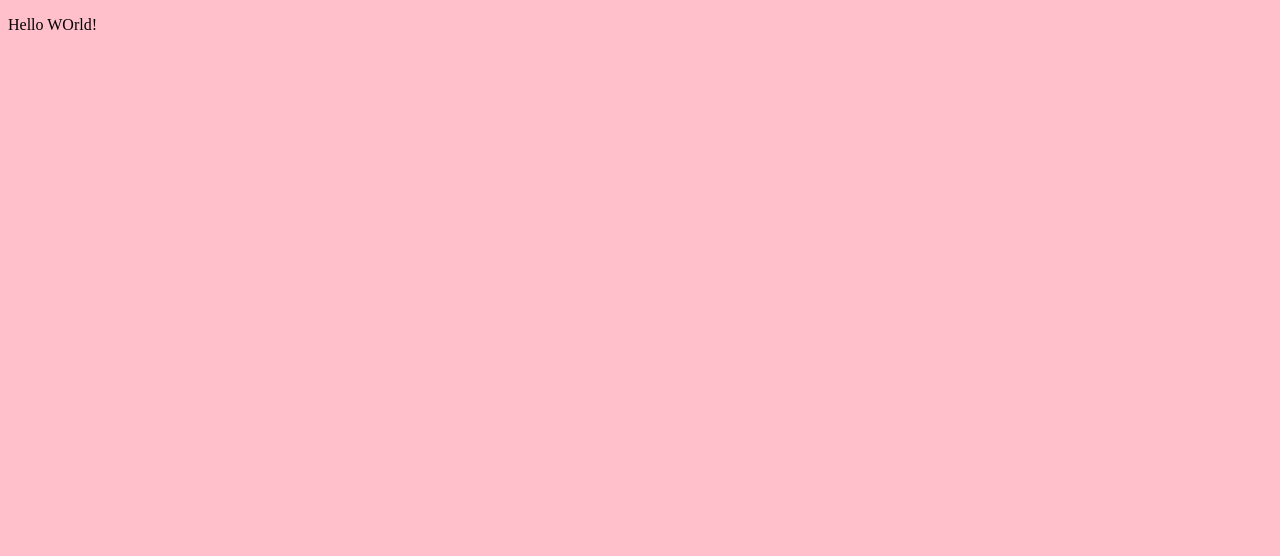
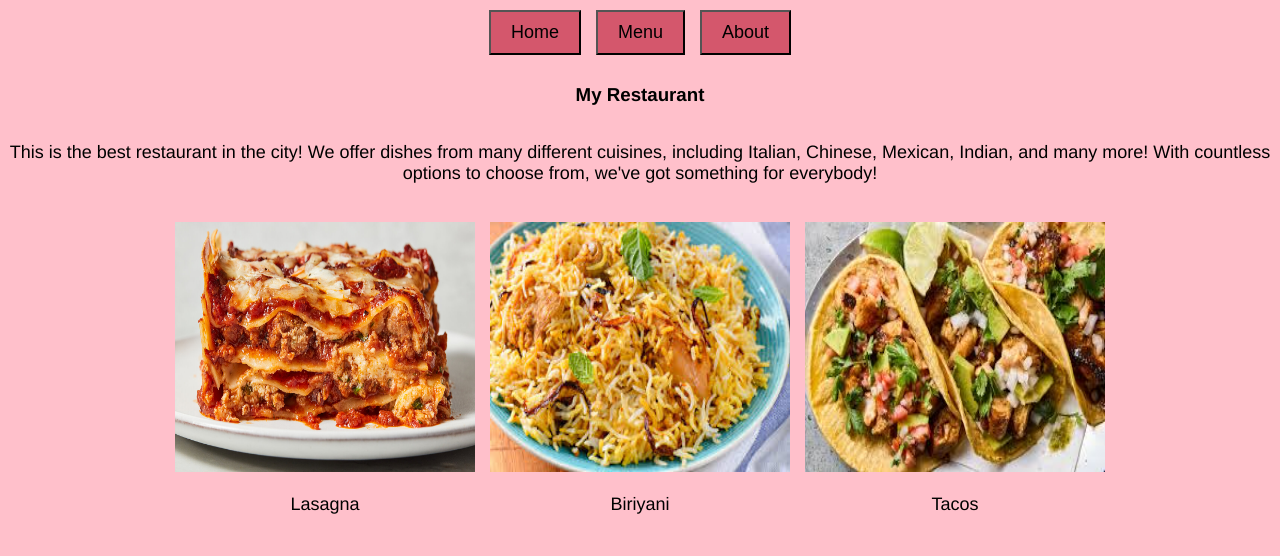
Before and after one commit to gajarhalwa14/restaurant, a website built with webpack: page src/template.html in a window 1280 px wide. Built offline with nearby package versions, Linux system fonts and the light colour scheme.

Commit message:
Added tab functionality, finished the menu and home tabs

```diff
--- a/package.json
+++ b/package.json
@@ -19,6 +19,7 @@
   "homepage": "https://github.com/gajarhalwa14/restaurant#readme",
   "devDependencies": {
     "css-loader": "^7.1.2",
+    "html-loader": "^5.1.0",
     "html-webpack-plugin": "^5.6.3",
     "style-loader": "^4.0.0",
     "webpack": "^5.100.1",
--- /dev/null
+++ b/src/about.js
@@ -0,0 +1,9 @@
+const aboubtDiv = document.createElement("div");
+aboubtDiv.setAttribute("class", "about");
+
+const aboutHeader = document.createElement('h3');
+aboutHeader.innerText = "About Us";
+
+aboubtDiv.appendChild(aboutHeader);
+
+export default aboubtDiv;
--- /dev/null
+++ b/src/home.js
@@ -0,0 +1,61 @@
+import lasagna from "./images/lasagna.jpg";
+import biriyani from "./images/biriyani.jpeg";
+import tacos from "./images/tacos.jpeg";
+
+const homeDiv = document.createElement("div");
+homeDiv.setAttribute("class", "home");
+
+const homeHeader = document.createElement("h3");
+homeHeader.innerText = "My Restaurant";
+
+const paragraph = document.createElement("p");
+paragraph.innerText = "This is the best restaurant in the city! We offer dishes from many different cuisines, including Italian, Chinese, Mexican, Indian, and many more! With countless options to choose from, we've got something for everybody!";
+
+const imagePanel = document.createElement("div");
+imagePanel.setAttribute("class", "image-panel");
+
+const firstImage = document.createElement("div");
+firstImage.setAttribute("class", "image");
+
+const imageOne = document.createElement("img");
+imageOne.src = lasagna;
+
+const captionOne = document.createElement("p");
+captionOne.innerText = "Lasagna";
+
+firstImage.appendChild(imageOne);
+firstImage.appendChild(captionOne);
+
+const secondImage = document.createElement("div");
+secondImage.setAttribute("class", "image");
+
+const imageTwo = document.createElement("img");
+imageTwo.src = biriyani;
+
+const captionTwo = document.createElement("p");
+captionTwo.innerText = "Biriyani";
+
+secondImage.appendChild(imageTwo);
+secondImage.appendChild(captionTwo);
+
+const thirdImage = document.createElement("div");
+thirdImage.setAttribute("class", "image");
+
+const imageThree = document.createElement("img");
+imageThree.src = tacos;
+
+const captionThree = document.createElement("p");
+captionThree.innerText = "Tacos";
+
+thirdImage.appendChild(imageThree);
+thirdImage.appendChild(captionThree);
+
+imagePanel.appendChild(firstImage);
+imagePanel.appendChild(secondImage);
+imagePanel.appendChild(thirdImage);
+
+homeDiv.appendChild(homeHeader);
+homeDiv.appendChild(paragraph);
+homeDiv.appendChild(imagePanel);
+
+export default homeDiv;
--- a/src/index.js
+++ b/src/index.js
@@ -1,3 +1,28 @@
 import "./styles.css";
+import homeDiv from "./home.js";
+import menuDiv from "./menu.js";
+import aboutDiv from "./about.js"
 
-console.log("Hello WOrld!");
+const content = document.querySelector("#content");
+content.appendChild(homeDiv);
+
+const homeButton = document.querySelector("#home");
+homeButton.addEventListener("click", () => {
+    console.log("home button clicked!");
+    content.replaceChildren();
+    content.appendChild(homeDiv);
+});
+
+const menuButton = document.querySelector("#menu");
+menuButton.addEventListener("click", () => {
+    console.log("menu button clicked!");
+    content.replaceChildren();
+    content.appendChild(menuDiv);
+});
+
+const aboutButton = document.querySelector("#about");
+aboutButton.addEventListener("click", () => {
+    console.log("about button clicked!");
+    content.replaceChildren();
+    content.appendChild(aboutDiv);
+})
--- /dev/null
+++ b/src/menu.js
@@ -0,0 +1,33 @@
+const menuDiv = document.createElement("div");
+menuDiv.setAttribute("class", "menu");
+
+const menuHeader = document.createElement("h3");
+menuHeader.innerText = "Menu";
+
+
+menuDiv.appendChild(menuHeader);
+
+const menuList = document.createElement("div");
+menuList.setAttribute("class", "menu-list");
+
+const cuisinesArr = ["Italian", "Indian", "Mexican", "Chinese"];
+for (const cuisine in cuisinesArr) {
+    const headerDiv = document.createElement("div");
+    headerDiv.setAttribute("class", "menu-list-header")
+    headerDiv.innerText = cuisinesArr[cuisine];
+    menuList.appendChild(headerDiv);
+}
+
+const menuItemsArr = ["Lasagna", "Biriyani", "Tacos", "Chow Mein",
+                      "Chicken Alfredo", "Dosa", "Burritos", "Dumplings",
+                      "Shrimp Scampi", "Pav Bhaji", "Enchalada", "Sweet and Sour Chicken",
+                      "Parmigiana", "Chicken Tikka Masala", "Tamales", "Hot Pot"];
+for (const item in menuItemsArr) {
+    const itemDiv = document.createElement("div");
+    itemDiv.setAttribute("class", "menu-list-item");
+    itemDiv.innerText = menuItemsArr[item];
+    menuList.appendChild(itemDiv);
+}
+
+menuDiv.appendChild(menuList);
+export default menuDiv;
--- a/src/styles.css
+++ b/src/styles.css
@@ -1,3 +1,90 @@
 body {
     background: pink;
+    margin: 0;
+    padding: 0;
+    height: 100vh;
+    font-family: 'Franklin Gothic Medium', 'Arial Narrow', Arial, sans-serif;
 }
+
+header {
+    padding: 10px;
+}
+
+nav {
+    display: flex;
+    align-items: center;
+    justify-content: center;
+    gap: 15px;
+}
+
+button {
+    padding: 10px 20px;
+    font-size: 18px;
+    background: rgb(212, 87, 108);
+}
+
+p {
+    font-size: 18px;
+
+}
+
+#content {
+    display: flex;
+}
+
+.home {
+    flex: 1;
+    display: flex;
+    flex-direction: column;
+    align-items: center;
+    text-align: center;
+}
+
+.image-panel {
+    padding: 20px;
+    display: flex;
+    gap: 15px;
+}
+
+.image {
+    flex: 1;
+    text-align: center;
+}
+
+.image img {
+    width: 300px;
+    height: 250px;
+}
+
+.menu {
+    flex: 1;
+    display: flex;
+    flex-direction: column;
+    text-align: center;
+}
+
+.menu-list {
+    margin-top: 20px;
+    display: grid;
+    grid-template: repeat(4, 1fr) / repeat(4, 1fr);
+    gap: 30px;
+}
+
+.menu-list-item, .menu-list-header {
+    flex: 1;
+    display: flex;
+    align-items: center;
+    justify-content: center;
+}
+
+.menu-list-header {
+    font-weight: 800;
+    border-bottom: 1px solid black;
+}
+
+.about {
+    flex: 1;
+    display: flex;
+    flex-direction: column;
+    text-align: center;
+}
--- a/src/template.html
+++ b/src/template.html
@@ -6,6 +6,14 @@
     <title>My Restaurant</title>
 </head>
 <body>
-    <p>Hello WOrld!</p>
+    <header>
+        <nav>
+            <button id="home">Home</button>
+            <button id="menu">Menu</button>
+            <button id="about">About</button>
+        </nav>
+    </header>
+    <div id="content">
+    </div>
 </body>
 </html>
--- a/webpack.config.js
+++ b/webpack.config.js
@@ -24,6 +24,14 @@ module.exports = {
                 test: /\.css$/i,
                 use: ["style-loader", "css-loader"],
             },
+            {
+                test: /\.html$/i,
+                loader: "html-loader",
+            },
+            {
+                test: /\.(png|jpg|jpeg)$/i,
+                type: "asset/resource",
+            },
         ],
     },
 };
```
Also changed, not shown: src/images/biriyani.jpeg (added), src/images/lasagna.jpg (added), src/images/tacos.jpeg (added), 1 other file.
